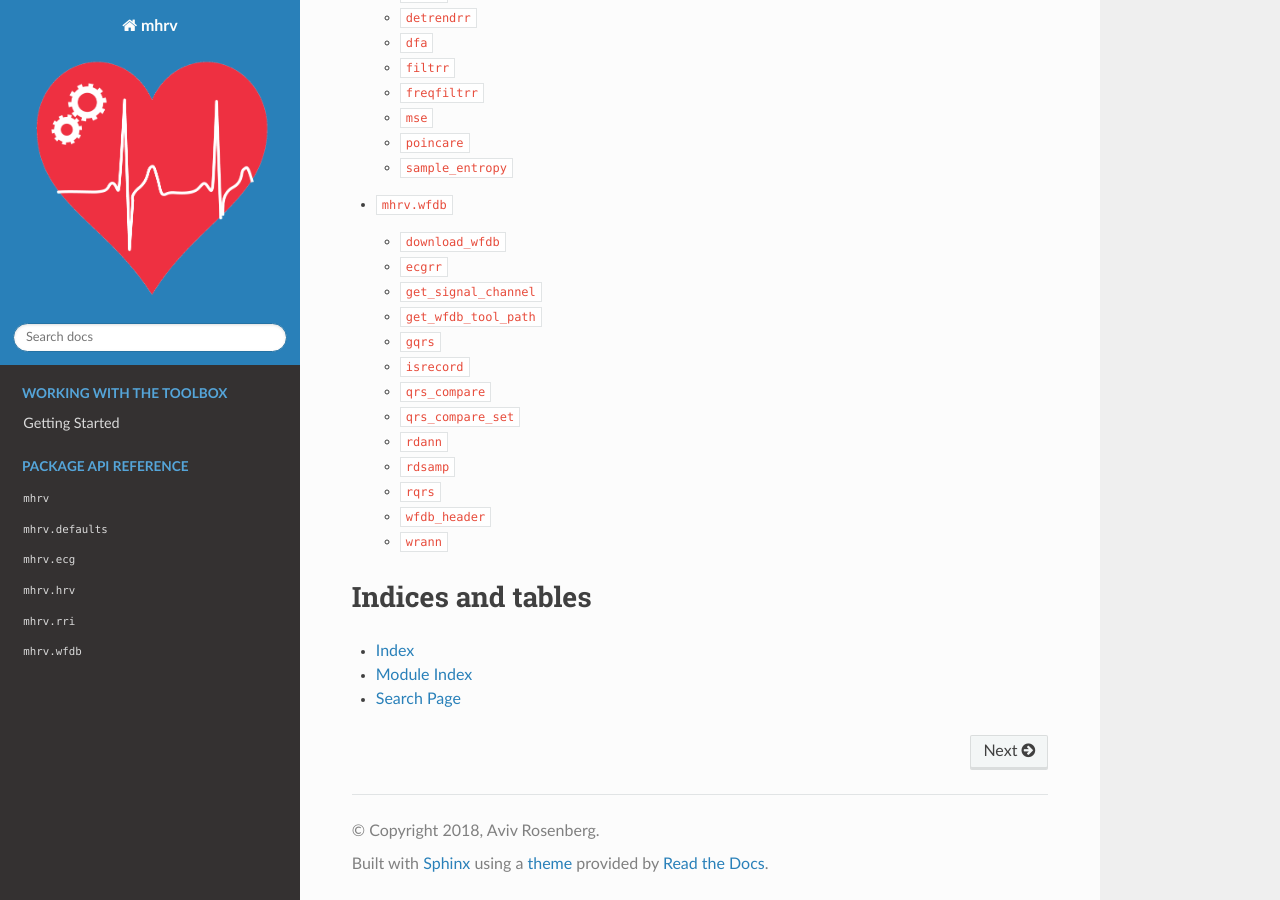
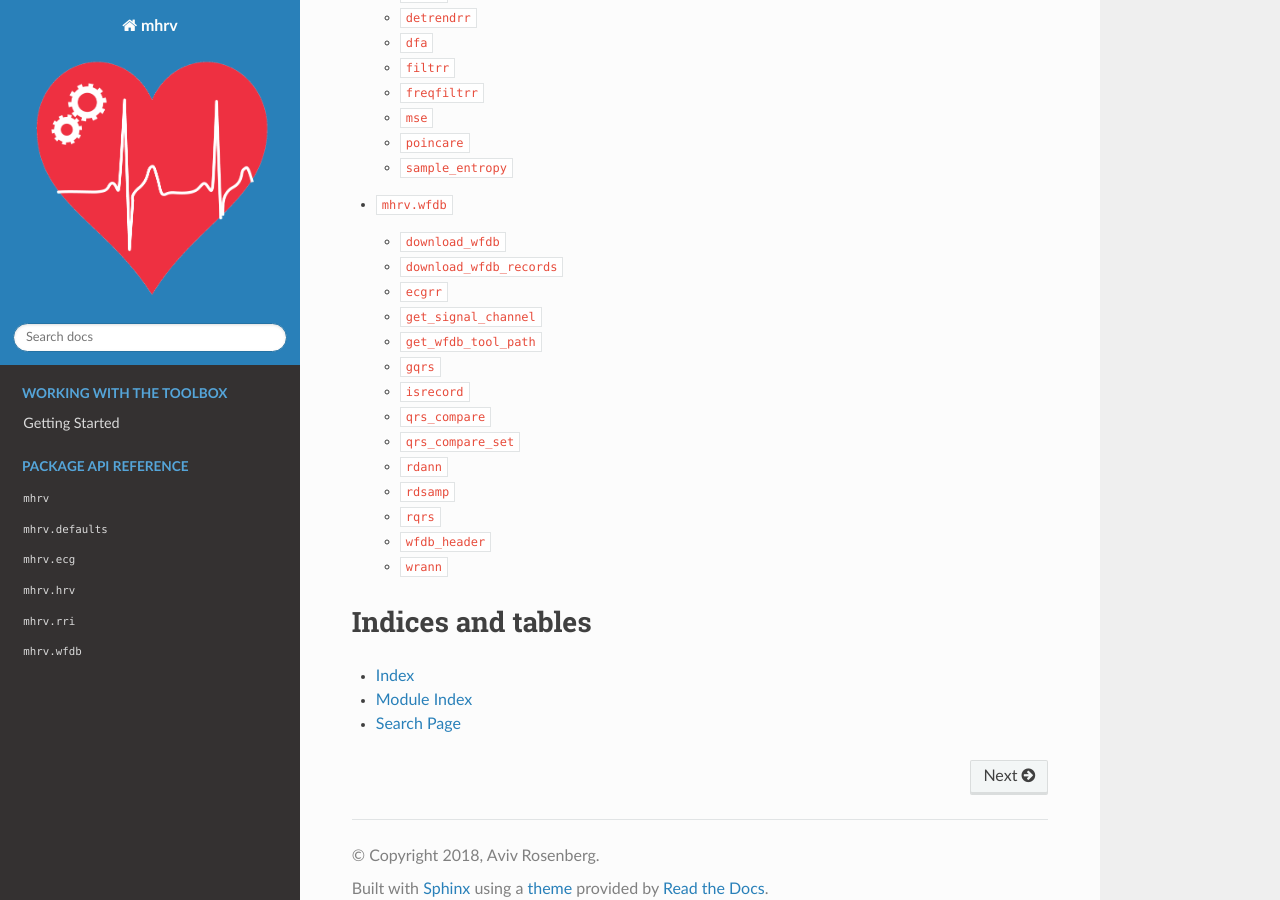
Before and after one commit to physiozoo/mhrv, a Sphinx documentation site: the page built from docs/index.rst, in a window 1280 px wide and 900 px high, scrolled down 1628 px. Built offline with Sphinx 7.4.7 and the Read the Docs theme 2.0.0, drawn with Linux system fonts in a browser that asks for light colours.

Commit message:
Update docs: Add download_wfdb_records

```diff
--- a/docs/sections/mhrv.wfdb.rst
+++ b/docs/sections/mhrv.wfdb.rst
@@ -6,6 +6,10 @@
 :func:`download_wfdb`
 -----------------------------
 .. autofunction:: download_wfdb
+
+:func:`download_wfdb_records`
+-----------------------------
+.. autofunction:: download_wfdb_records
 
 :func:`ecgrr`
 -----------------------------
```
